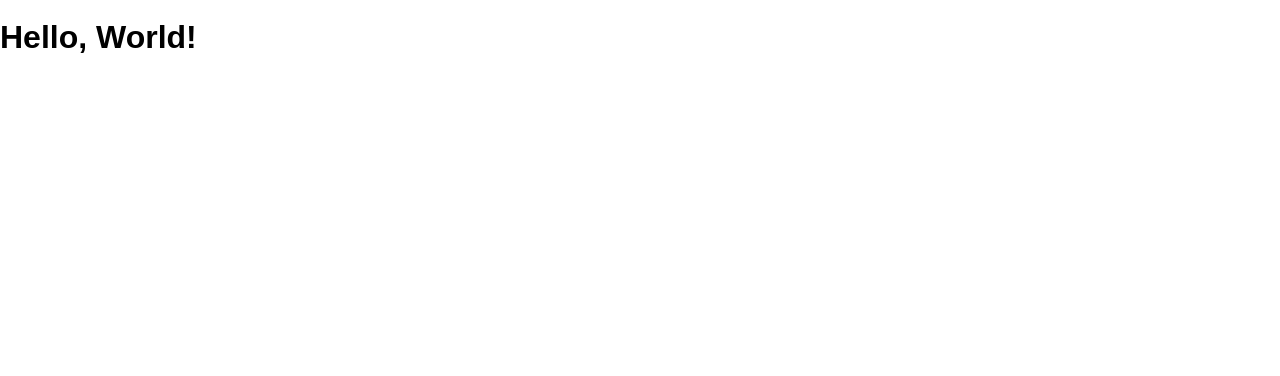
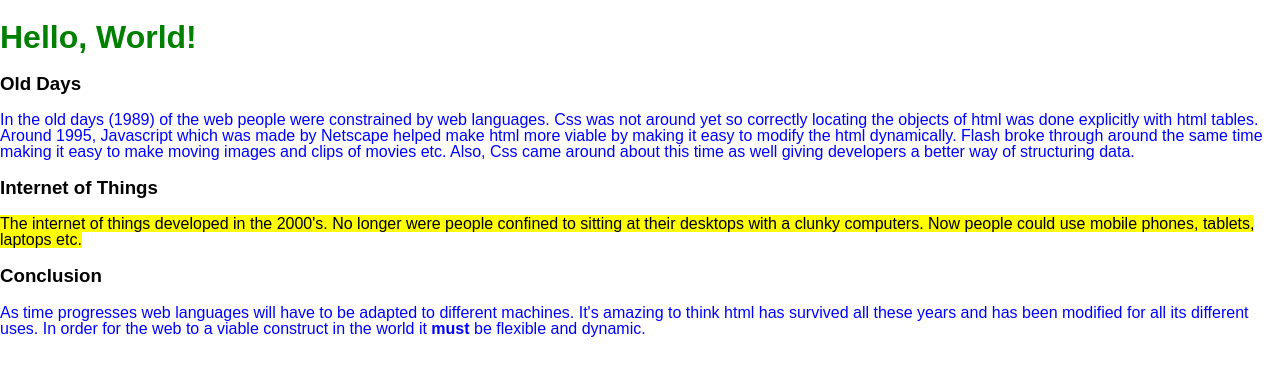
Before and after one commit to klockey/hello-world, a website: page public/index.html in a window 1280 px wide. Drawn offline with Linux system fonts and the light colour scheme.

Commit message:
hello-world

```diff
--- a/public/index.html
+++ b/public/index.html
@@ -4,9 +4,39 @@
     <meta charset="UTF-8">
     <meta name="viewport" content="width=device-width, user-scalable=no, minimum-scale=1.0, maximum-scale=1.0">
     <title>Hello World</title>
-    <link rel="stylesheet" href="/screen.css">
+    <link rel="stylesheet" href="screen.css">
   </head>
   <body>
-    <h1>Hello, World!</h1>
+          <h1> Hello, World!</h1>
+          <h3>Old Days</h3>
+          <p>
+          <span class="blue-text">
+            In the old days  (1989) of the web people were constrained by web languages.  Css was
+            not around yet so correctly locating the objects of html was done explicitly with
+            html tables.  Around 1995, Javascript which was made by Netscape helped make html more
+            viable by making it easy to modify the html dynamically.  Flash broke through around
+            the same time making it easy to make moving images and clips of movies etc.  Also, Css came around
+            about this time as well giving developers a better way of structuring data.
+          </span>
+          </p>
+
+          <h3>Internet of Things</h3>
+          <p>
+          <span id="yellow-text">
+            The internet of things developed in the 2000's.  No longer were people confined
+            to sitting at their desktops with a clunky computers.  Now people could use mobile phones,
+            tablets, laptops etc.
+          </span>
+          </p>
+
+          <h3>Conclusion</h3>
+          <p>
+          <span class="blue-text">
+            As time progresses web languages will have to be adapted to different machines. It's amazing to
+            think html has survived all these years and has been modified for all its
+            different uses.  In order for the web to a viable construct in the world it <b> must </b>  be
+            flexible and dynamic.
+          </span>
+          </p>
   </body>
 </html>
--- a/public/screen.css
+++ b/public/screen.css
@@ -6,3 +6,15 @@ body {
   margin: 0;
   font: 16px / 1 sans-serif;
 }
+
+h1 {
+  color: green;
+}
+
+span.blue-text{
+  color: blue;
+}
+
+#yellow-text{
+  background-color: yellow;
+}
```
